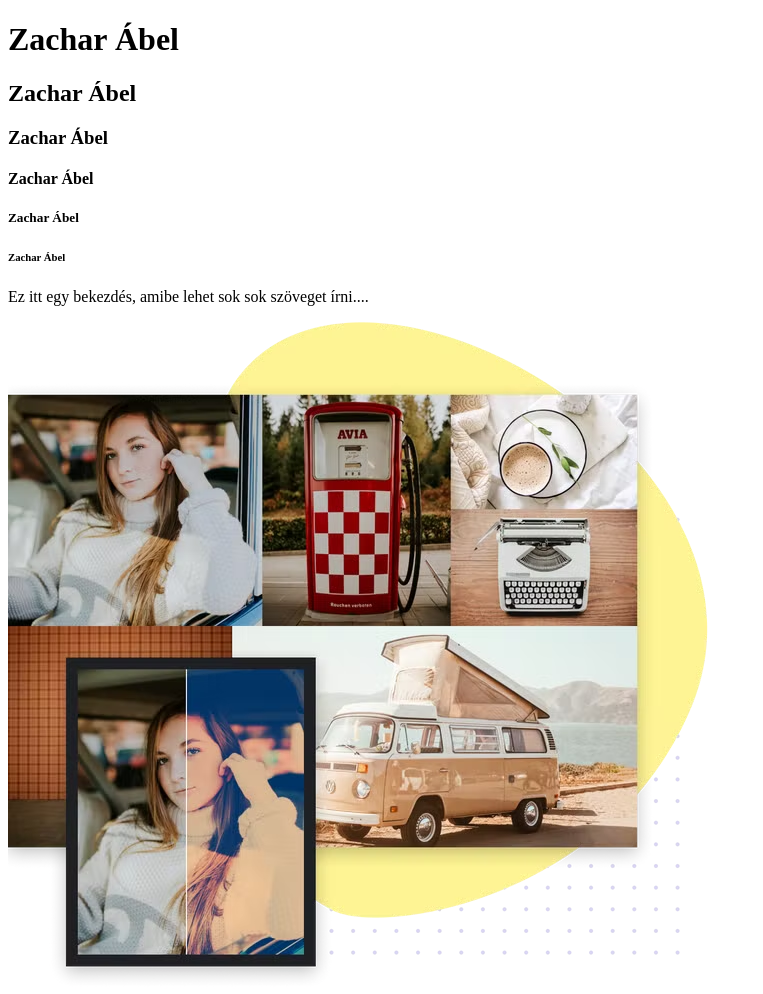
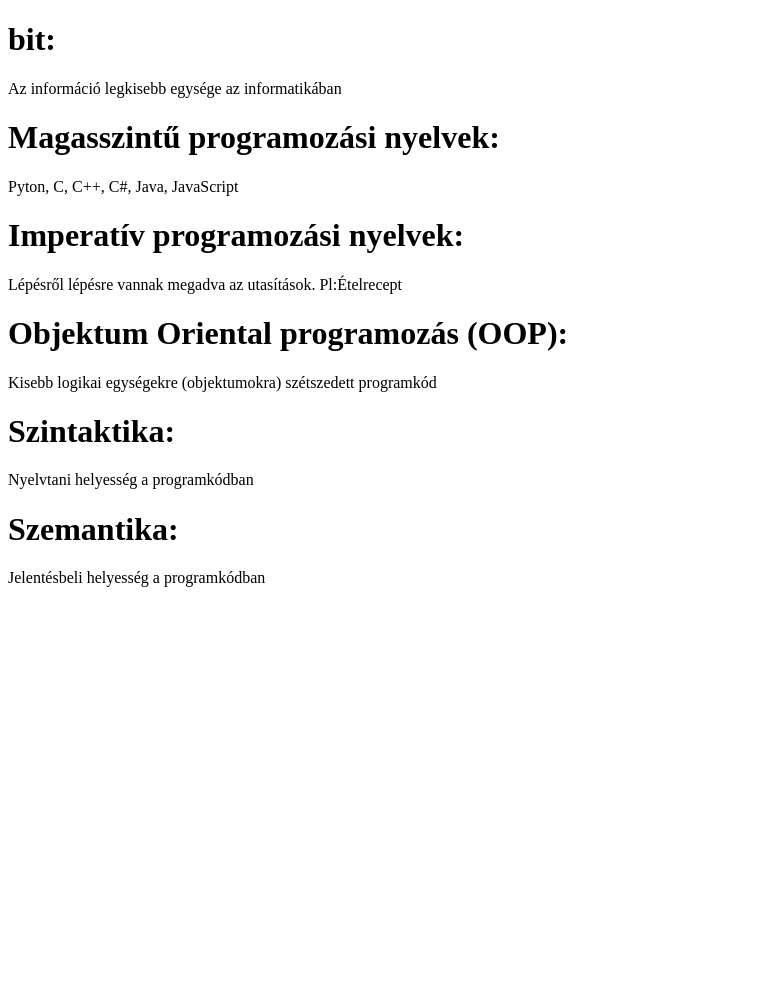
Before and after one commit to zacharabel15/web, a plain HTML site: page index.html in a window 1280 px wide. Shown: the whole page, without its empty margins (0-763 px from the left). After the commit the page ends 800 px from the top, so only its background shows below. Drawn offline with Linux system fonts and the light colour scheme.

Commit message:
Add files via upload

```diff
--- a/index.html
+++ b/index.html
@@ -2,20 +2,24 @@
 <html lang="hu">
 <head>
     <meta charset="UTF-8">
+    <meta http-equiv="X-UA-Compatible" content="IE=edge">
     <meta name="viewport" content="width=device-width, initial-scale=1.0">
-    <title>Zachar Ábel oldala</title>
+    <title>Zachar Ábel PROGalap házi</title>
 </head>
-<body >
-     <h1>Zachar Ábel</h1>
-     <h2>Zachar Ábel</h2>
-     <h3>Zachar Ábel</h3>
-     <h4>Zachar Ábel</h4>
-     <h5>Zachar Ábel</h5>
-     <h6>Zachar Ábel</h6>
-     <p>Ez itt egy bekezdés, amibe lehet sok sok szöveget írni....</p>
-
-     <img src="img/collage.avif" alt="A képen engem láthatsz">
-
-
+<body>
+    <div>
+        <h1>bit:</h1>
+            <p>Az információ legkisebb egysége az informatikában</p>
+        <h1>Magasszintű programozási nyelvek:</h1>
+            <p>Pyton, C, C++, C#, Java, JavaScript</p>
+        <h1>Imperatív programozási nyelvek:</h1>
+            <p>Lépésről lépésre vannak megadva az utasítások. Pl:Ételrecept</p>
+        <h1>Objektum Oriental programozás (OOP):</h1>
+            <p>Kisebb logikai egységekre (objektumokra) szétszedett programkód</p>
+        <h1>Szintaktika:</h1>
+            <p>Nyelvtani helyesség a programkódban</p>
+        <h1>Szemantika:</h1>
+            <p>Jelentésbeli helyesség a programkódban</p>
+    </div>
 </body>
 </html>
```
